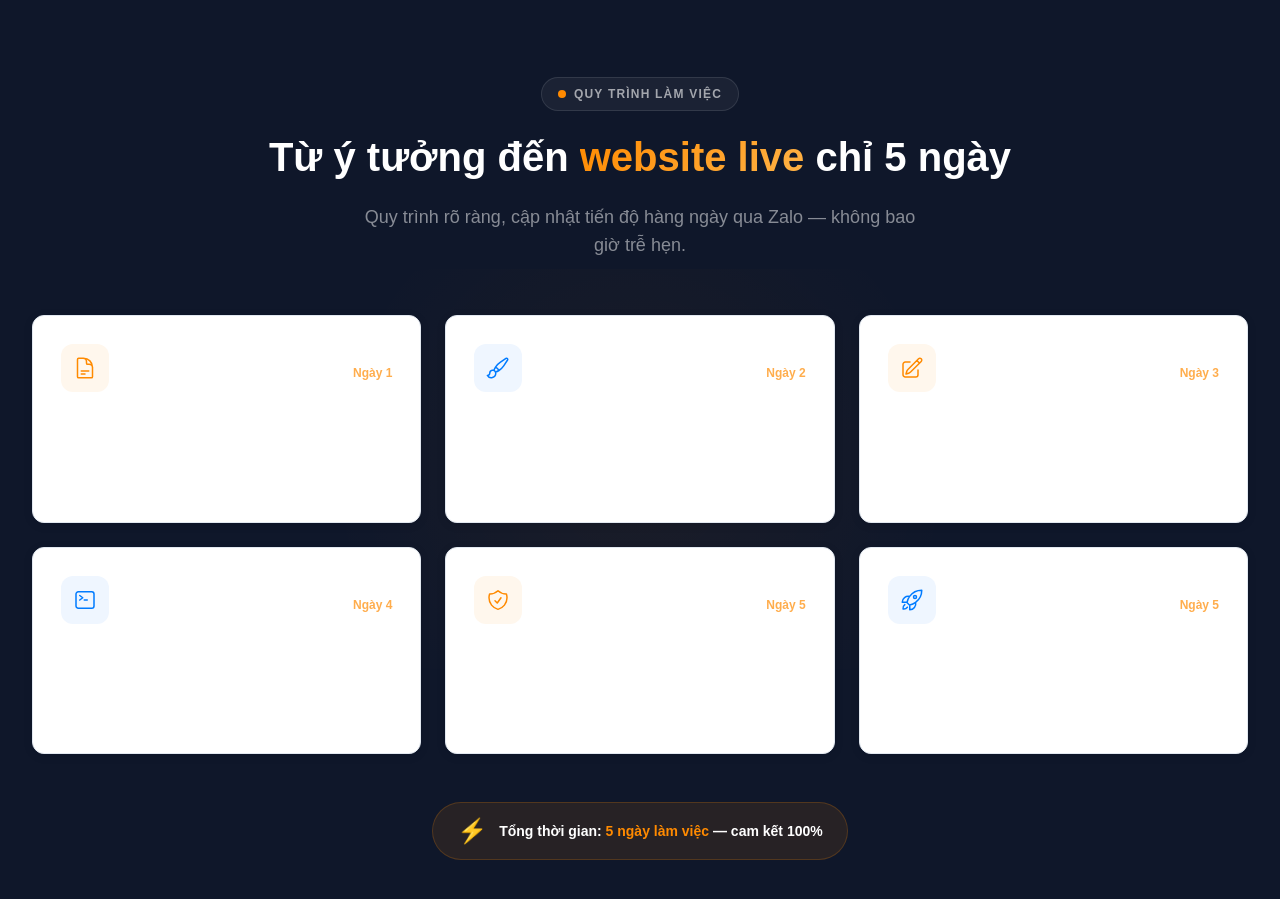
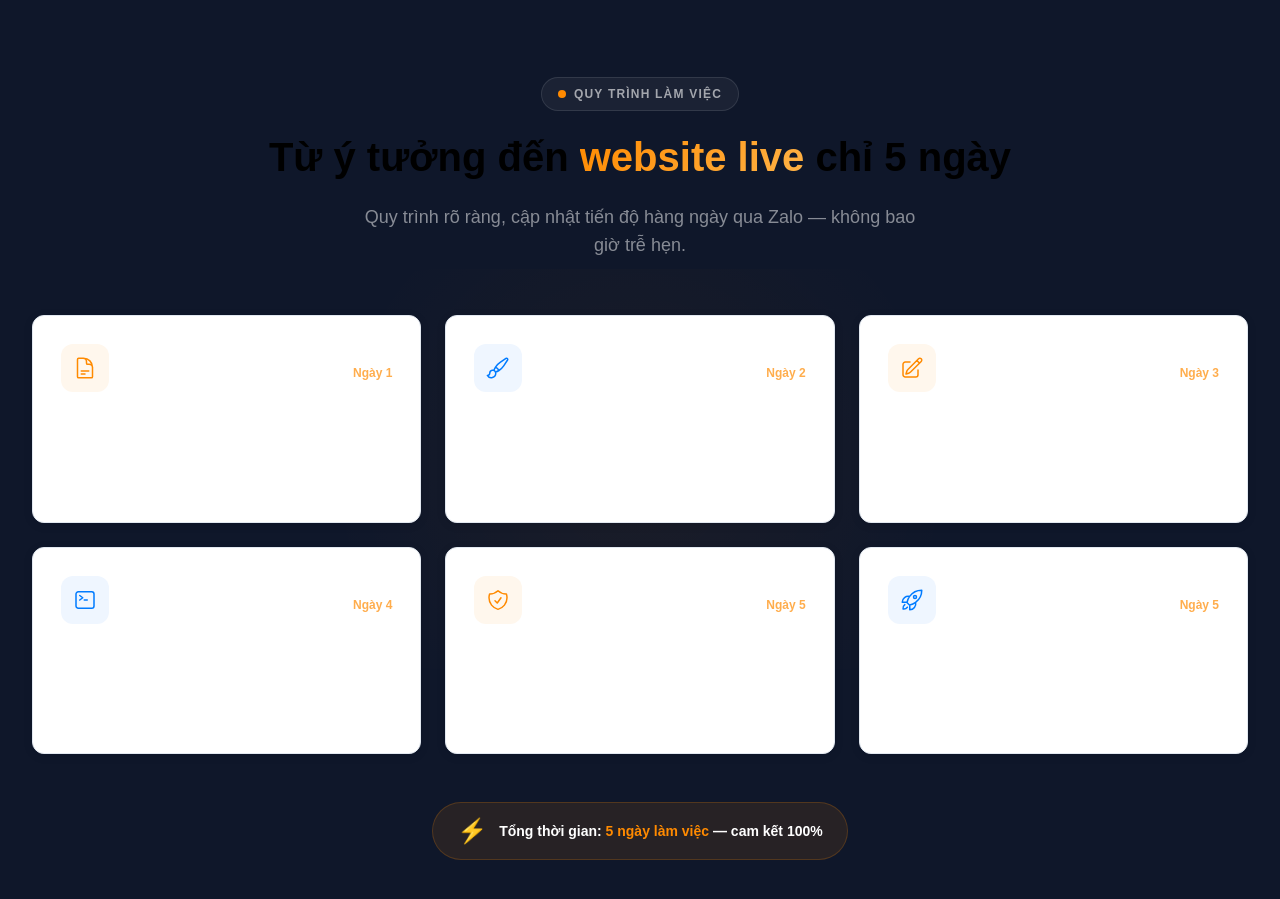
Before and after one commit to xmrquangx/qpwebiovn, a Next.js app: page / in a window 1280 px wide. Shown: the part 4460-5359 px from the top of the page. Built offline with nearby package versions, Linux system fonts and the light colour scheme; no server answers.

Commit message:
Change Style

```diff
--- a/src/app/home/components/ProcessSection.tsx
+++ b/src/app/home/components/ProcessSection.tsx
@@ -143,7 +143,7 @@ export default function ProcessSection({ wpSteps = [] }: { wpSteps?: { num: stri
           </div>
           <h2
             id="process-heading"
-            className="font-display font-bold text-white mb-4"
+            className="font-display font-bold text-black mb-4"
             style={{ fontSize: 'clamp(24px, 3.5vw, 40px)' }}
           >
             Từ ý tưởng đến{' '}
```
